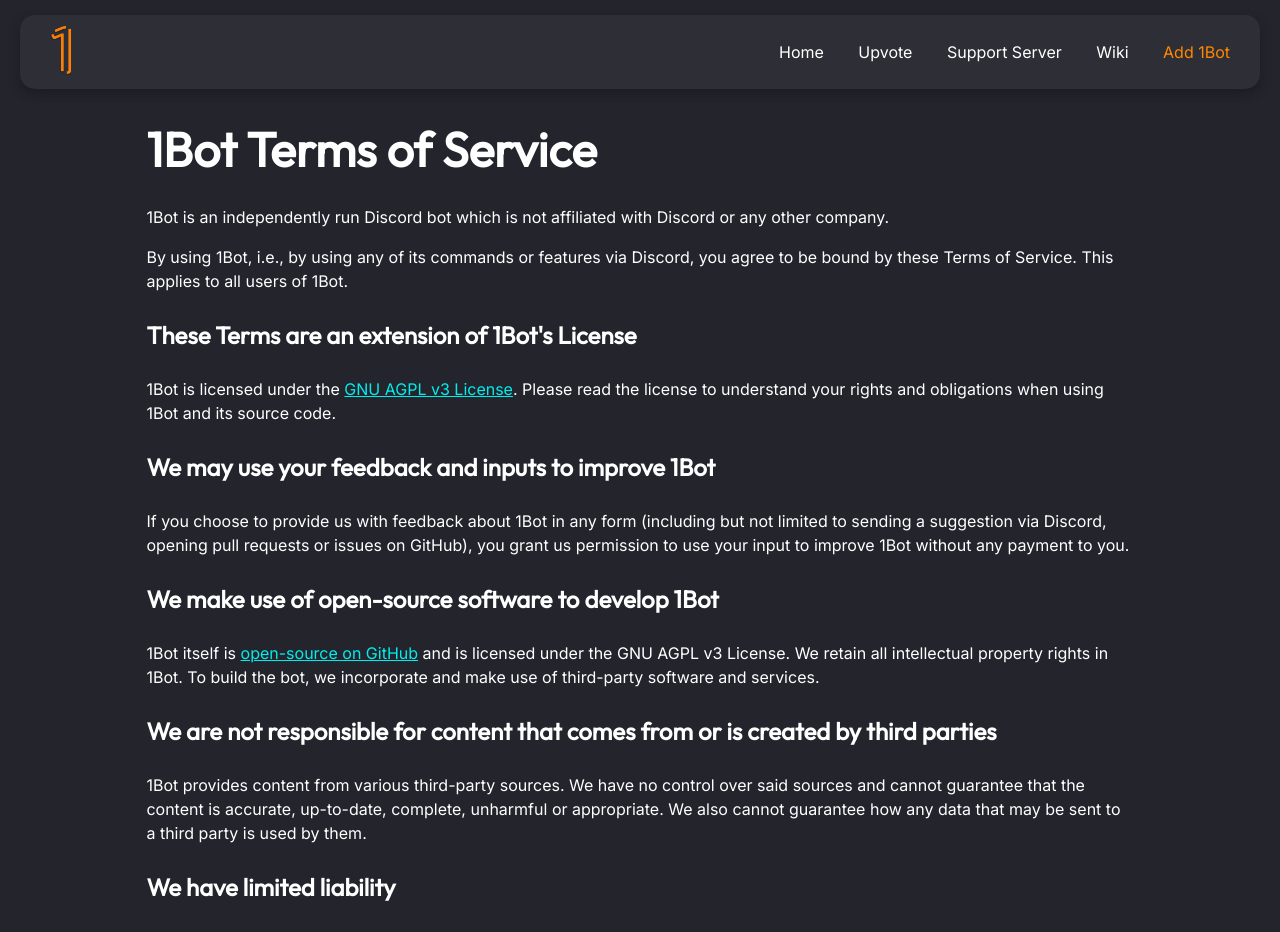
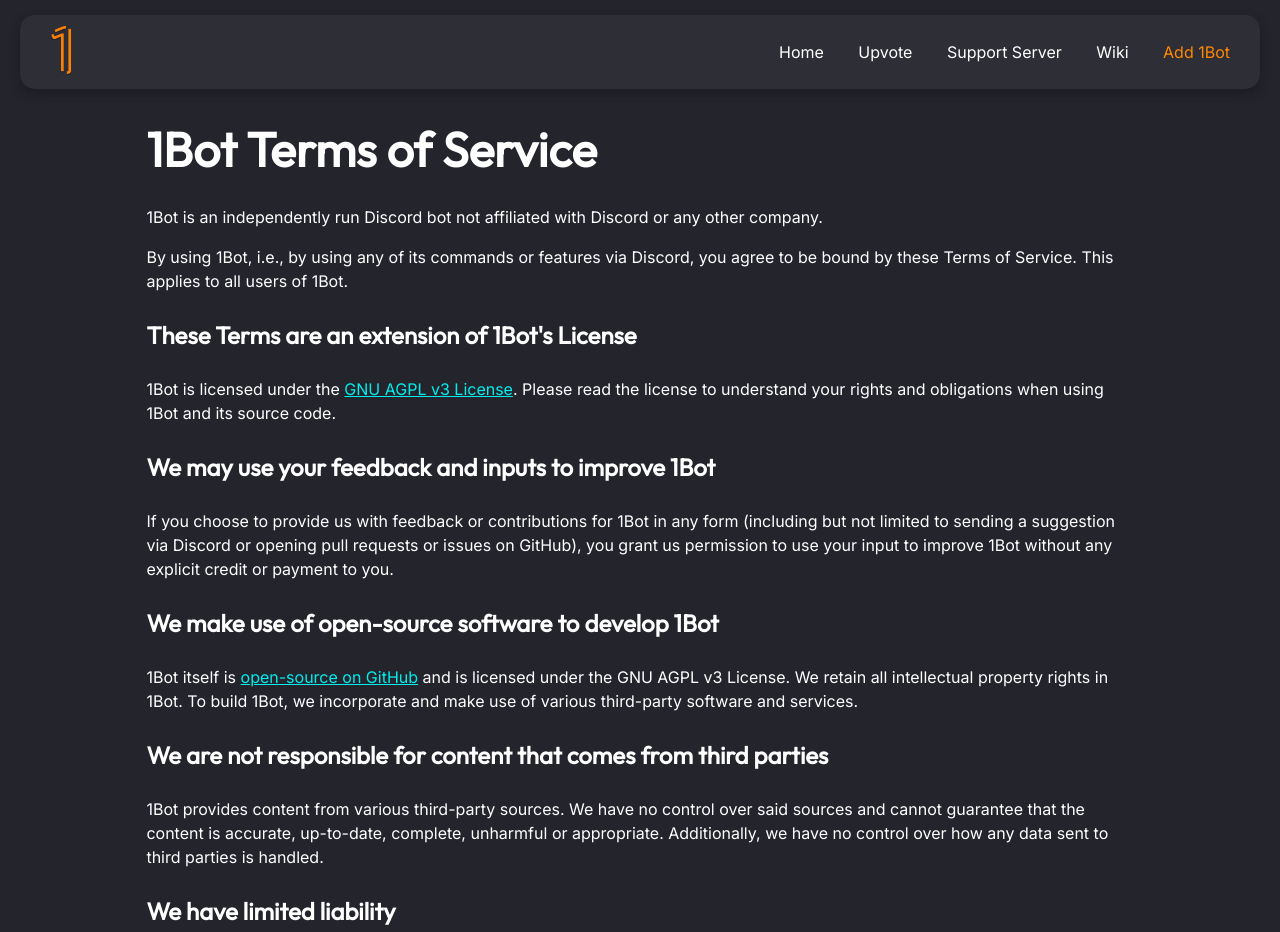
Before and after one commit to thatjar/1bot-site, a SvelteKit app: page /terms in a window 1280 px wide. Shown: the top 932 px of the page. Built offline with nearby package versions, Linux system fonts and the light colour scheme.

Commit message:
improve tos clarity

```diff
--- a/package.json
+++ b/package.json
@@ -10,7 +10,6 @@
   "devDependencies": {
     "@sveltejs/adapter-auto": "^3.0.0",
     "@sveltejs/adapter-netlify": "^5.0.2",
-    "@sveltejs/enhanced-img": "^0.4.4",
     "@sveltejs/kit": "^2.5.27",
     "@sveltejs/vite-plugin-svelte": "^5.0.3",
     "svelte": "^5.0.0",
--- a/src/components/Nav.svelte
+++ b/src/components/Nav.svelte
@@ -1,26 +1,26 @@
 <script>
-  import { onMount } from "svelte";
-  let showMobileMenu = $state(false);
+  import { onMount } from "svelte"
+  let showMobileMenu = $state(false)
 
   const handleMobileIconClick = () => {
-    showMobileMenu = !showMobileMenu;
-  };
+    showMobileMenu = !showMobileMenu
+  }
 
-  const mediaQueryHandler = (e) => {
+  const mediaQueryHandler = e => {
     if (!e.matches) {
-      showMobileMenu = false;
+      showMobileMenu = false
     }
-  };
+  }
 
   onMount(() => {
-    const mediaQuery = window.matchMedia("(max-width: 690px)");
-    mediaQuery.addEventListener("change", mediaQueryHandler);
-  });
+    const mediaQuery = window.matchMedia("(max-width: 690px)")
+    mediaQuery.addEventListener("change", mediaQueryHandler)
+  })
 </script>
 
 <nav>
   <div>
-    <a href="/">
+    <a href="/" aria-label="Home Page">
       <img src="/images/1bot.webp" alt="Logo" height="50" />
     </a>
   </div>
--- a/src/routes/terms/+page.svelte
+++ b/src/routes/terms/+page.svelte
@@ -5,8 +5,8 @@
 <main>
   <h1>1Bot Terms of Service</h1>
   <p>
-    1Bot is an independently run Discord bot which is not affiliated with
-    Discord or any other company.
+    1Bot is an independently run Discord bot not affiliated with Discord or any
+    other company.
   </p>
   <p>
     By using 1Bot, i.e., by using any of its commands or features via Discord,
@@ -25,10 +25,10 @@
 
   <h2>We may use your feedback and inputs to improve 1Bot</h2>
   <p>
-    If you choose to provide us with feedback about 1Bot in any form (including
-    but not limited to sending a suggestion via Discord, opening pull requests
-    or issues on GitHub), you grant us permission to use your input to improve
-    1Bot without any payment to you.
+    If you choose to provide us with feedback or contributions for 1Bot in any
+    form (including but not limited to sending a suggestion via Discord or
+    opening pull requests or issues on GitHub), you grant us permission to use
+    your input to improve 1Bot without any explicit credit or payment to you.
   </p>
 
   <h2>We make use of open-source software to develop 1Bot</h2>
@@ -37,19 +37,16 @@
       >open-source on GitHub</a
     >
     and is licensed under the GNU AGPL v3 License. We retain all intellectual property
-    rights in 1Bot. To build the bot, we incorporate and make use of third-party
+    rights in 1Bot. To build 1Bot, we incorporate and make use of various third-party
     software and services.
   </p>
 
-  <h2>
-    We are not responsible for content that comes from or is created by third
-    parties
-  </h2>
+  <h2>We are not responsible for content that comes from third parties</h2>
   <p>
     1Bot provides content from various third-party sources. We have no control
     over said sources and cannot guarantee that the content is accurate,
-    up-to-date, complete, unharmful or appropriate. We also cannot guarantee how
-    any data that may be sent to a third party is used by them.
+    up-to-date, complete, unharmful or appropriate. Additionally, we have no
+    control over how any data sent to third parties is handled.
   </p>
 
   <h2>We have limited liability</h2>
@@ -67,4 +64,4 @@
 <div style="height: 50px"></div>
 
 <hr />
-<h4>Last updated: 2025-05-02</h4>
+<h4>Last updated: 2026-02-08</h4>
--- a/vite.config.js
+++ b/vite.config.js
@@ -1,7 +1,6 @@
-import { sveltekit } from "@sveltejs/kit/vite";
-import { enhancedImages } from "@sveltejs/enhanced-img";
-import { defineConfig } from "vite";
+import { sveltekit } from "@sveltejs/kit/vite"
+import { defineConfig } from "vite"
 
 export default defineConfig({
-  plugins: [sveltekit(), enhancedImages()],
-});
+  plugins: [sveltekit()],
+})
```
Also changed, not shown: src/routes/+layout.js (+4 -4 lines), 1 other file (tests, documents, lock files or other folders).
